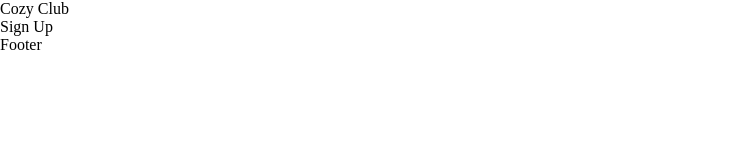
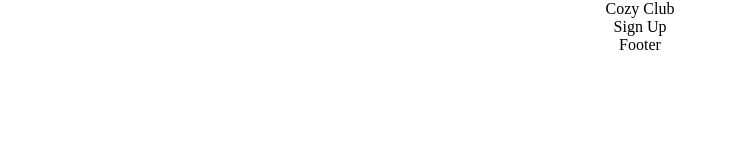
Before and after one commit to LudwigEth/sign-up-page, a plain HTML site: page index.html in a window 1280 px wide. Shown: the whole page, without its empty margins (0-737 px from the left). Drawn offline with Linux system fonts and the light colour scheme.

Commit message:
Style: add utility classes

```diff
--- a/index.html
+++ b/index.html
@@ -7,9 +7,9 @@
     <script defer src="script.js"></script>
     <title>Sign-Up-Page</title>
 </head>
-<body>
-    <div class="sign-up-header">Cozy Club</div>
-    <div class="sign-up-body">Sign Up</div>
-    <div class="sign-up-footer">Footer</div>
+<body class="container column centering">
+    <div class="sign-up-header container ">Cozy Club</div>
+    <div class="sign-up-body container ">Sign Up</div>
+    <div class="sign-up-footer container ">Footer</div>
 </body>
 </html>
```
